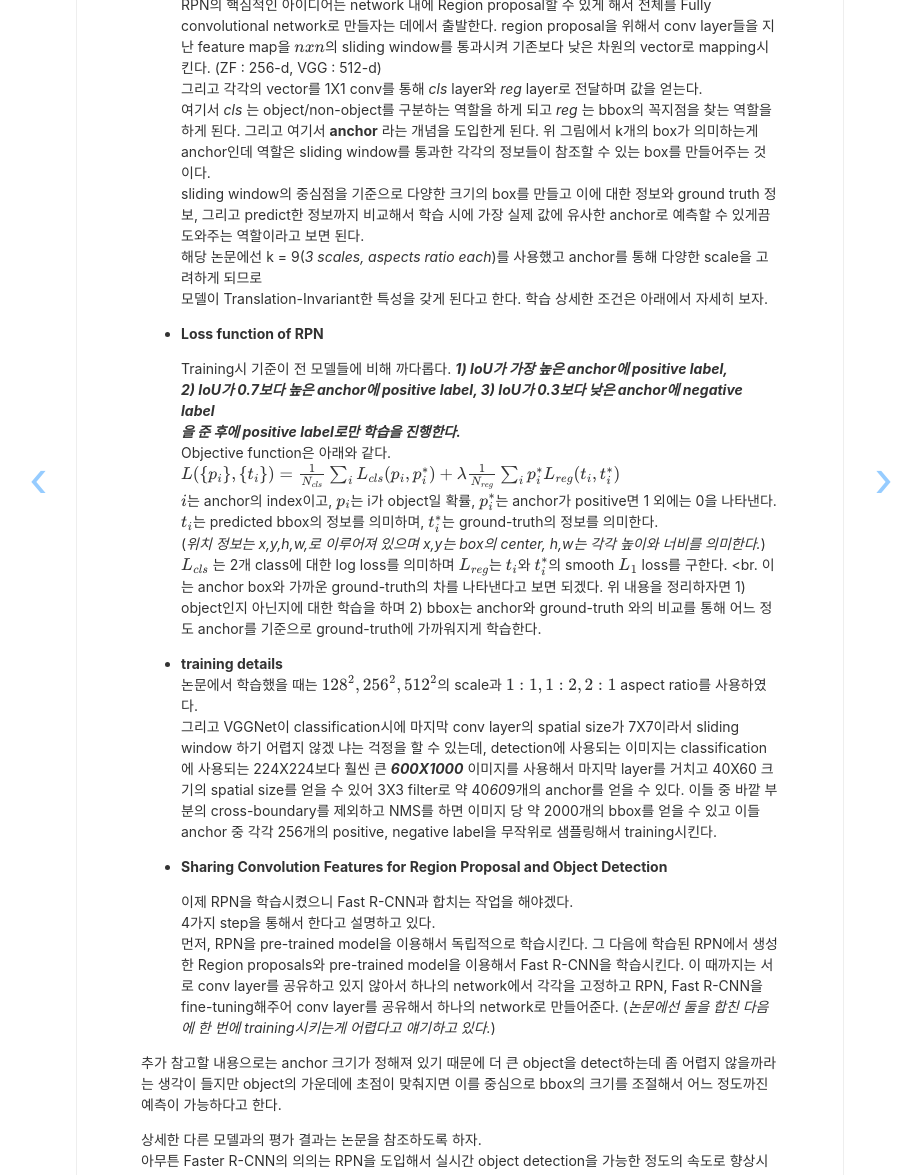
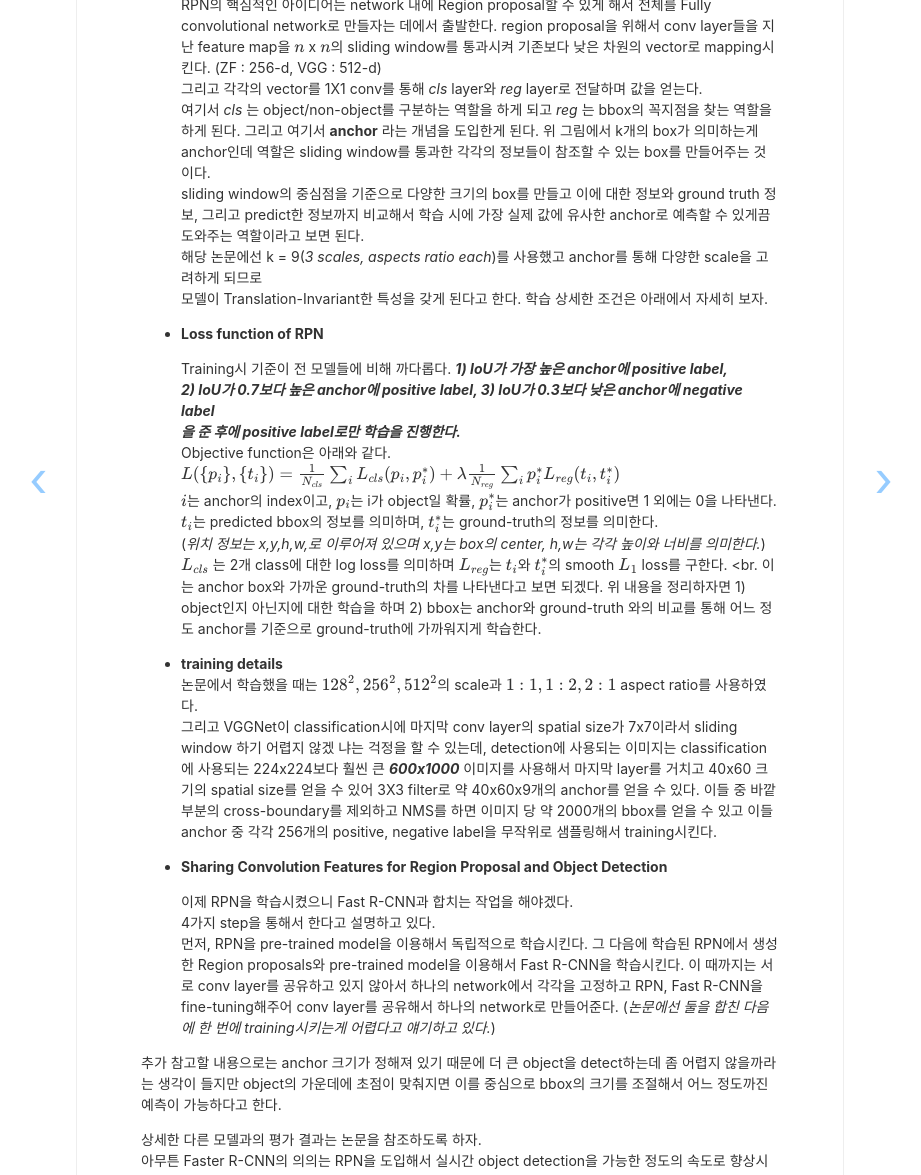
Before and after one commit to whikwon/deprecated_blog, a Jekyll site: the page built from _posts/2017-08-11-R-CNN to Mask-R-CNN.md, in a window 1280 px wide and 1400 px high, scrolled down 4404 px. Shown: the part 225-1400 px from the top of the window, without its empty margins (180-1101 px from the left). Built offline with Jekyll 4.4.1, drawn with Linux system fonts in a browser that asks for light colours; nearby versions of some CDN libraries; formulas are drawn with MathJax 3; comment, search, counter and statistics services are not loaded.

Commit message:
correction

```diff
--- a/_posts/2017-08-11-R-CNN to Mask-R-CNN.md
+++ b/_posts/2017-08-11-R-CNN to Mask-R-CNN.md
@@ -123,7 +123,7 @@
   ![RPN](http://mithril-ntu.github.io/L10/Screen%20Shot%202016-05-18%20at%204.22.52%20PM.png) <br>
 
   RPN의 핵심적인 아이디어는 network 내에 Region proposal할 수 있게 해서 전체를 Fully convolutional network로
-  만들자는 데에서 출발한다. region proposal을 위해서 conv layer들을 지난 feature map을 $$n x n$$의 sliding window를
+  만들자는 데에서 출발한다. region proposal을 위해서 conv layer들을 지난 feature map을 $$n$$ x $$n$$의 sliding window를
   통과시켜 기존보다 낮은 차원의 vector로 mapping시킨다. (ZF : 256-d, VGG : 512-d) <br>
   그리고 각각의 vector를 1X1 conv를 통해 *cls* layer와 *reg* layer로 전달하며 값을 얻는다. <br>
   여기서 *cls* 는 object/non-object를 구분하는 역할을 하게 되고 *reg* 는 bbox의 꼭지점을 찾는 역할을 하게 된다.
@@ -151,9 +151,9 @@
 
 - **training details**  <br>
   논문에서 학습했을 때는 $$128^2, 256^2, 512^2$$의 scale과 $$1:1, 1:2, 2:1$$ aspect ratio를 사용하였다. <br>
-  그리고 VGGNet이 classification시에 마지막 conv layer의 spatial size가 7X7이라서 sliding window 하기 어렵지 않겠
-  냐는 걱정을 할 수 있는데, detection에 사용되는 이미지는 classification에 사용되는 224X224보다 훨씬 큰 ***600X1000***
-  이미지를 사용해서 마지막 layer를 거치고 40X60 크기의 spatial size를 얻을 수 있어 3X3 filter로 약 40*60*9개의
+  그리고 VGGNet이 classification시에 마지막 conv layer의 spatial size가 7x7이라서 sliding window 하기 어렵지 않겠
+  냐는 걱정을 할 수 있는데, detection에 사용되는 이미지는 classification에 사용되는 224x224보다 훨씬 큰 ***600x1000***
+  이미지를 사용해서 마지막 layer를 거치고 40x60 크기의 spatial size를 얻을 수 있어 3X3 filter로 약 40x60x9개의
   anchor를 얻을 수 있다. 이들 중 바깥 부분의 cross-boundary를 제외하고 NMS를 하면 이미지 당 약 2000개의 bbox를
   얻을 수 있고 이들 anchor 중 각각 256개의 positive, negative label을 무작위로 샘플링해서 training시킨다.
 
```
